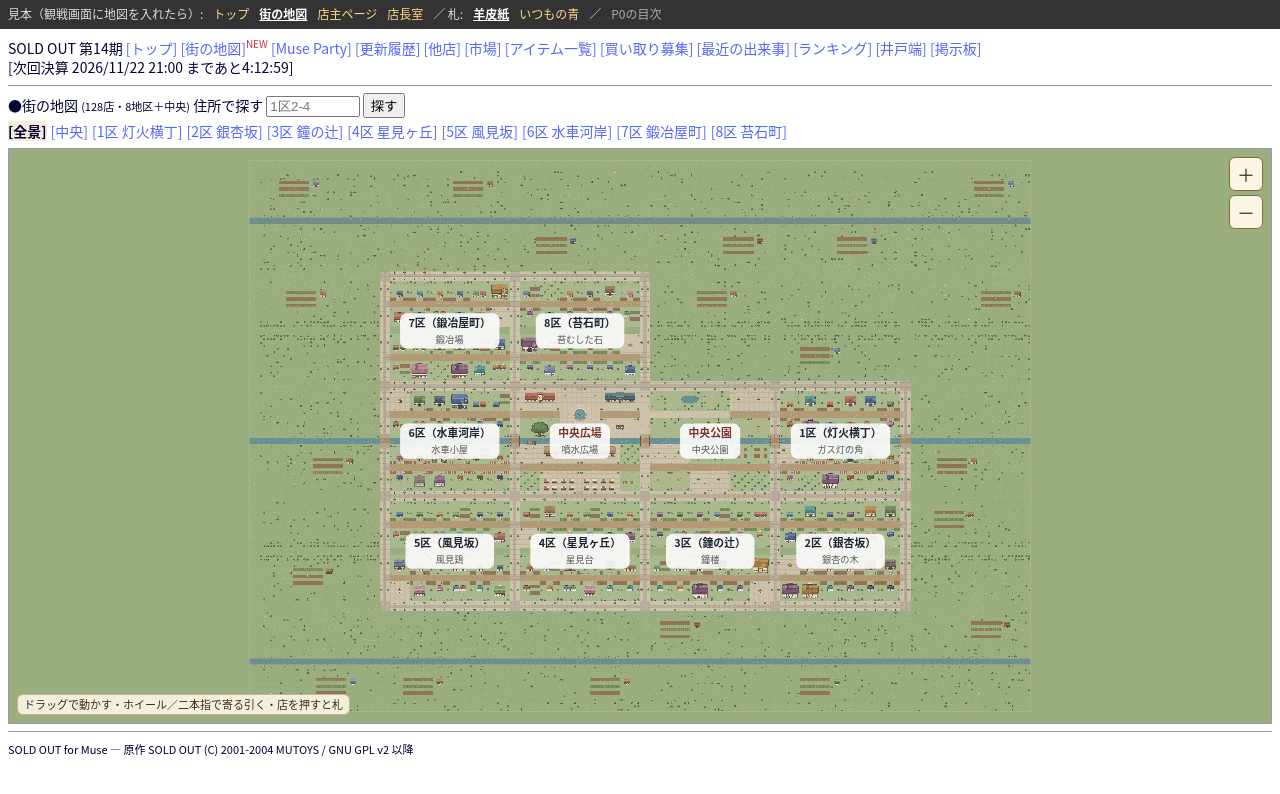
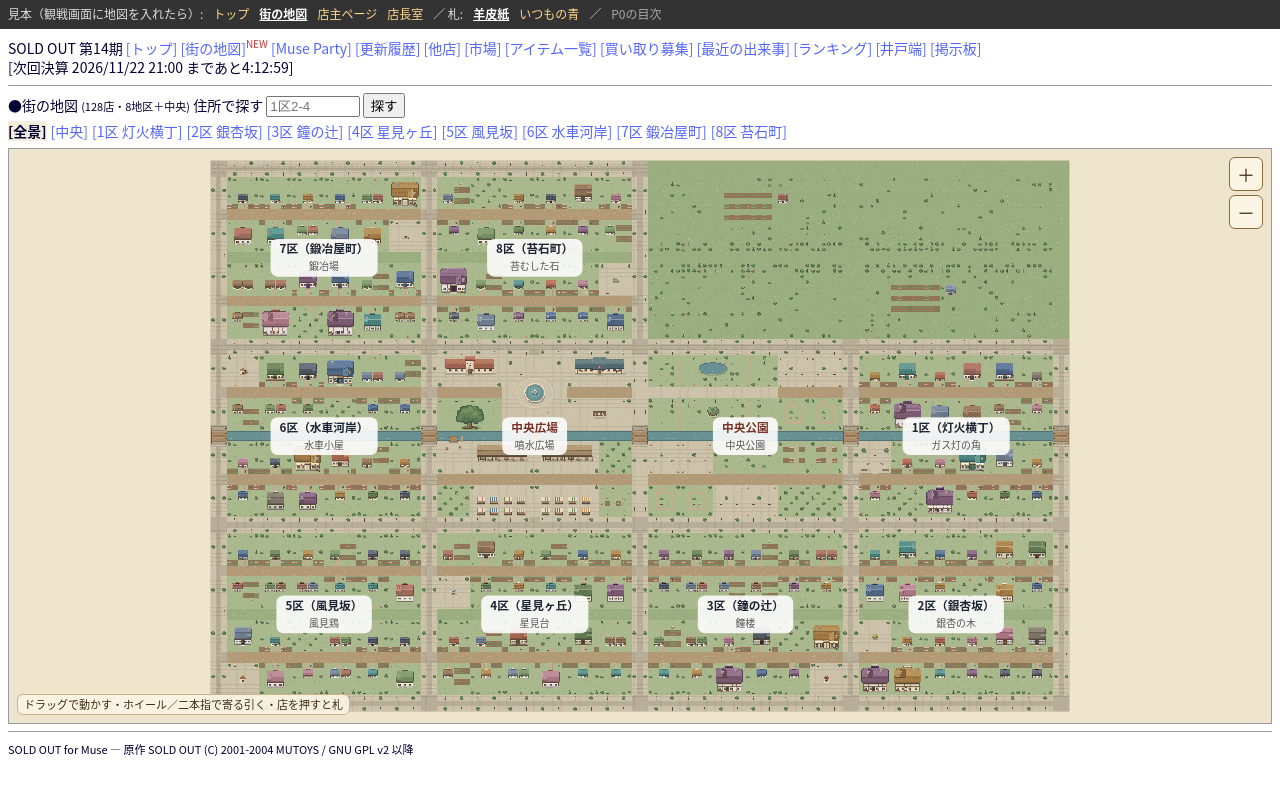
Before and after one commit to Mamiki765/soldout-for-muse, a website: page tools/town-mock/front.html in a window 1280 px wide. Drawn offline with Linux system fonts and the light colour scheme.

Commit message:
town-mock: 店の無い外まわりを描かない、地図の窓を羊皮紙色に、18区と19区の名前を入れ替え
Co-Authored-By: Claude Opus 5.5 <noreply@anthropic.com>
Claude-Session: https://claude.ai/code/session_017isR9Q1rTSFNGPsd117orD

```diff
--- a/tools/town-mock/front.html
+++ b/tools/town-mock/front.html
@@ -40,7 +40,7 @@ small{font-size:11px}
 @media (max-width:640px){.dsel{white-space:nowrap;overflow-x:auto;-webkit-overflow-scrolling:touch;padding-bottom:4px}}
 .find input{width:7em}
 /* 地図の窓: ページの中の枠。外はいつものページ */
-.mapwin{position:relative;height:min(72vh,720px);min-height:340px;overflow:hidden;border:1px solid #99a;background:#9bae80;touch-action:none;cursor:grab;margin:4px 0}
+.mapwin{position:relative;height:min(72vh,720px);min-height:340px;overflow:hidden;border:1px solid #99a;background:#efe4cc;touch-action:none;cursor:grab;margin:4px 0}
 @media (max-width:640px){.mapwin{height:calc(100dvh - 150px);margin:4px -8px;border-left:0;border-right:0}}
 .mapwin .top-map{position:absolute;left:0;top:0;transform-origin:0 0}
 .mapwin .zb{position:absolute;right:8px;top:8px;z-index:5;display:flex;flex-direction:column;gap:4px}
@@ -65,7 +65,7 @@ small{font-size:11px}
   .mlinks-tg{display:inline}.mlinks{display:none}.mlinks.open{display:inline}.find{display:block}}
 .lic-mini{display:inline-block;border:2px solid #8b6b3a;background:#fbf5e6;border-radius:6px;padding:8px 14px;color:#2b2112;font-size:13px}
 .lic-mini b{font-size:16px}
-.nb-map{position:relative;overflow:hidden;border:1px solid #99a;width:100%;max-width:520px;height:260px;background:#9bae80}
+.nb-map{position:relative;overflow:hidden;border:1px solid #99a;width:100%;max-width:520px;height:260px;background:#efe4cc}
 .nb-map .top-map{position:absolute}
 tr.hl{background:#ffe9b8}
 .sw{display:inline-block;width:12px;height:12px;border-radius:2px;vertical-align:middle;border:1px solid rgba(0,0,0,.3)}
--- a/tools/town-mock/town-gen.js
+++ b/tools/town-mock/town-gen.js
@@ -105,9 +105,9 @@
     { key: 'orchard', name: 'りんごの木', a: '林檎坂', b: 'オーチャード' },
     { key: 'windmill', name: '風車', a: '風車ヶ丘', b: 'ミルヒル' },
   ];
-  /** 地区名 (ミュート案 2026-11-22、24区ぶん)。区の番号で決まる。25区から先は名前なし (「第25区」だけ) */
+  /** 地区名 (ミュート案 2026-11-22、24区ぶん。18区と19区は川のある地区に「太鼓橋」が来るよう入れ替え)。区の番号で決まる。25区から先は名前なし (「第25区」だけ) */
   const MUSE_NAMES = ['灯火横丁', '銀杏坂', '鐘の辻', '星見ヶ丘', '風見坂', '水車河岸', '鍛冶屋町', '苔石町', '林檎坂', '風車ヶ丘',
-    '硝子町', '染布坂', '薬師小路', '機織町', '月見台', '藤の辻', '鏡池小路', '猫待坂', '太鼓橋', '香炉坂', '窯場町', '雨読横丁', '翡翠台', '鈴蘭小路'];
+    '硝子町', '染布坂', '薬師小路', '機織町', '月見台', '藤の辻', '鏡池小路', '太鼓橋', '猫待坂', '香炉坂', '窯場町', '雨読横丁', '翡翠台', '鈴蘭小路'];
   const ord = (n) => ['一', '二', '三', '四', '五', '六', '七', '八', '九', '十'][n - 1] ?? String(n);
   /** 位置 index の地区の名前と目印。同じ地形の列で何番目かで決まる (index だけで決まる) */
   function districtIdentity(index, names) {
@@ -595,12 +595,11 @@
   }
   /** 地図に描く範囲 (地区とまわり1マスの「街の外」、チップ単位)。districts を渡すとその範囲だけ */
   function bounds(town, districts) {
-    let x1 = 1e9, y1 = 1e9, x2 = -1e9, y2 = -1e9;
-    for (const [gx, gy] of viewCells(town, districts)) {
-      const g = geom(town.opts, gx, gy);
-      x1 = Math.min(x1, g.x0 - g.A); y1 = Math.min(y1, g.y0 - g.A);
-      x2 = Math.max(x2, g.x0 + g.w); y2 = Math.max(y2, g.y0 + g.h);
-    }
+    const ds = districts ?? town.districts;
+    const xs = ds.map((d) => d.gx), ys = ds.map((d) => d.gy);
+    const lo = geom(town.opts, Math.min(...xs), Math.min(...ys)), hi = geom(town.opts, Math.max(...xs) + 1, Math.max(...ys) + 1);
+    // 西と北は自分の大通りから、東と南は外側の大通りの端まで
+    const x1 = lo.x0 - lo.A, y1 = lo.y0 - lo.A, x2 = hi.x0, y2 = hi.y0;
     return { x: x1, y: y1, w: x2 - x1, h: y2 - y1 };
   }
 
@@ -805,11 +804,12 @@
   }
   /** 表示する範囲: 地区を囲む長方形と、そのまわり1マスの「街の外」 */
   function viewCells(town, districts) {
-    // 地区を囲む長方形＋まわり1マス (川や並木が途中で切れて見えないように、長方形で埋める)
+    // 地区を囲む長方形だけ (店の無い外まわりは描かない。リカさん 2026-11-22)。長方形の中の地区の無いマスは「街の外」チャンク。
+    // 東と南の端の大通りは隣のチャンクの持ち分なので、東・南に1マスぶん取る (描くのは bounds で大通りまで)
     const ds = districts ?? town.districts;
     const xs = ds.map((d) => d.gx), ys = ds.map((d) => d.gy);
     const out = [];
-    for (let gy = Math.min(...ys) - 1; gy <= Math.max(...ys) + 1; gy++) for (let gx = Math.min(...xs) - 1; gx <= Math.max(...xs) + 1; gx++) out.push([gx, gy]);
+    for (let gy = Math.min(...ys); gy <= Math.max(...ys) + 1; gy++) for (let gx = Math.min(...xs); gx <= Math.max(...xs) + 1; gx++) out.push([gx, gy]);
     return out;
   }
   function chunksFor(town, districts, opt) {
```
